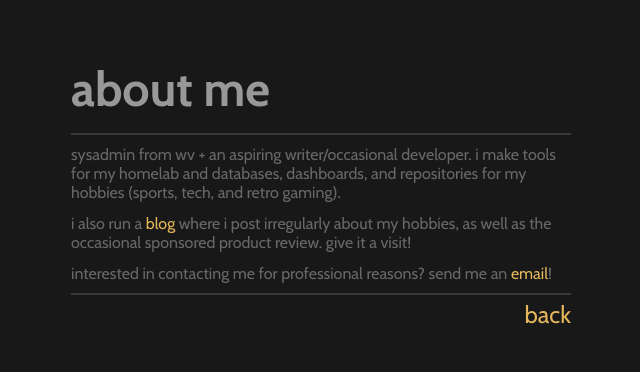
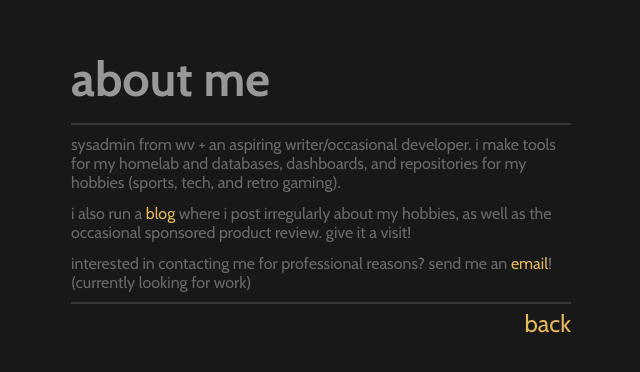
Before and after one commit to GermanTacos/tobographic.xyz, a plain HTML site: page about.html in a window 1280 px wide. Shown: the part 206-578 px from the top of the page, without its empty margins (319-959 px from the left). Drawn offline with nearby package versions, Linux system fonts and the light colour scheme.

Commit message:
please hire me

```diff
--- a/about.html
+++ b/about.html
@@ -25,7 +25,7 @@
                 <div class="info">
                     <p>Sysadmin from WV + an aspiring writer/occasional developer. I make tools for my homelab and databases, dashboards, and repositories for my hobbies (sports, tech, and retro gaming).</p>
                     <p>I also run a <a href="https://blog.tobographic.xyz/">blog</a> where I post irregularly about my hobbies, as well as the occasional sponsored product review. Give it a visit!</p>
-                    <p>Interested in contacting me for professional reasons? Send me an <a href="mailto:me@jaw.fyi">email</a>!</p>
+                    <p>Interested in contacting me for professional reasons? Send me an <a href="mailto:me@jaw.fyi">email</a>! (Currently looking for work)</p>
                 </div>
             </main>
             <footer>
```
